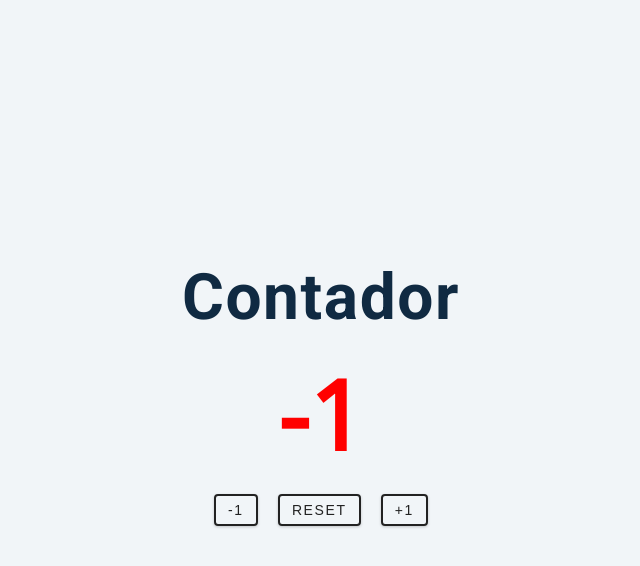
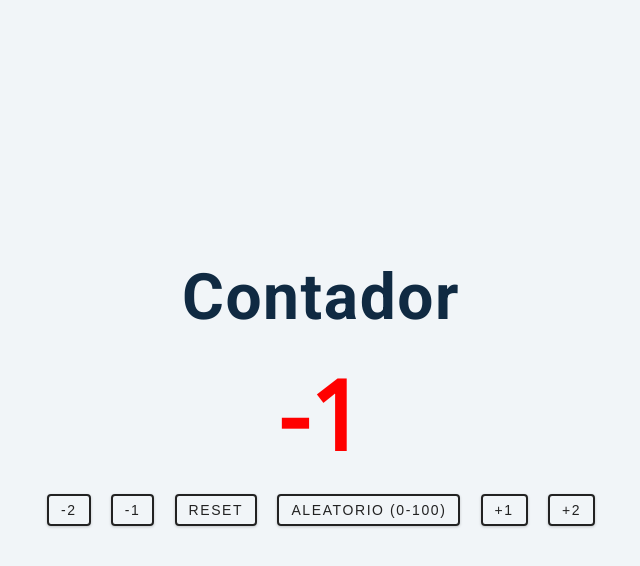
Before and after one commit to Rumazor/Javascript-Practice-Contador, a plain HTML site: page index.html in a window 1280 px wide. Both pictures are taken after a click on the button "-1". Shown: the whole page, without its empty margins (319-959 px from the left). Drawn offline with nearby package versions, Linux system fonts and the light colour scheme.

Commit message:
le agrege otros botones

```diff
--- a/app.js
+++ b/app.js
@@ -1,26 +1,35 @@
-// Inicio el contador en 0
 let count = 0;
 
-//Llamo mis propiedades del html (valor y los botones)
 const value = document.querySelector('#value');
 const btns = document.querySelectorAll('.btn');
 
-//Aplico el metodo forEach ya que los 3 botones contienen la misma clase
+
+// Utilizo el metodo forEach
+
 btns.forEach((btn)=>{
-    btn.addEventListener('click',(e)=>{ //Acada elemento le agrego el evento click
-        const styles = e.currentTarget.classList; // Creo una constante para que cuando le de click a cada uno revise su clase
-        styles.contains('decrease') ? count-- : count; // Si mi variable style con tiene la clase 'Decrease' ocurrira esto
-        styles.contains('increase') ? count++ : count; //
-        styles.contains('reset') ? count = 0 :  count; //
+    btn.addEventListener('click', (e)=>{
+        const styles = e.currentTarget.classList;
+        styles.contains('decrease') ? count-- : count;
+        styles.contains('decrease2') ? count-= 2 : count;
+        styles.contains('increase') ? count++ : count;
+        styles.contains('increase2') ? count+= 2 : count;
+        styles.contains('reset') ? count = 0  : count;
+        styles.contains('random') ? count = numAleatorio()  : count;
 
-        value.textContent = count; // Cambio el valor en el documento de acuerdo al resultado del contador
+        value.textContent = count;
 
         if(count > 0) {
             value.style.color = 'green'
-        } else if ( count < 0) {
-            value.style.color = 'red'
+        } else if ( count < 0 ) {
+            value.style.color = 'red';
         } else {
             value.style.color = 'black'
         }
+
     })
 })
+
+function numAleatorio(){
+
+    return Math.floor(Math.random()*100)
+}
--- a/index.html
+++ b/index.html
@@ -16,13 +16,16 @@
         </h1>
         <span id="value">0</span>
         <div class="button-container">
+          <button class="btn decrease2">-2</button>
           <button class="btn decrease">-1</button>
           <button class="btn reset">Reset</button>
+          <button class="btn random">Aleatorio (0-100)</button>
           <button class="btn increase">+1</button>
+          <button class="btn increase2">+2</button>
         </div>
       </div>
     </main>
     <!-- javascript -->
-    <script src="app.js"></script>
+    <script src="./app.js"></script>
   </body>
 </html>
```
